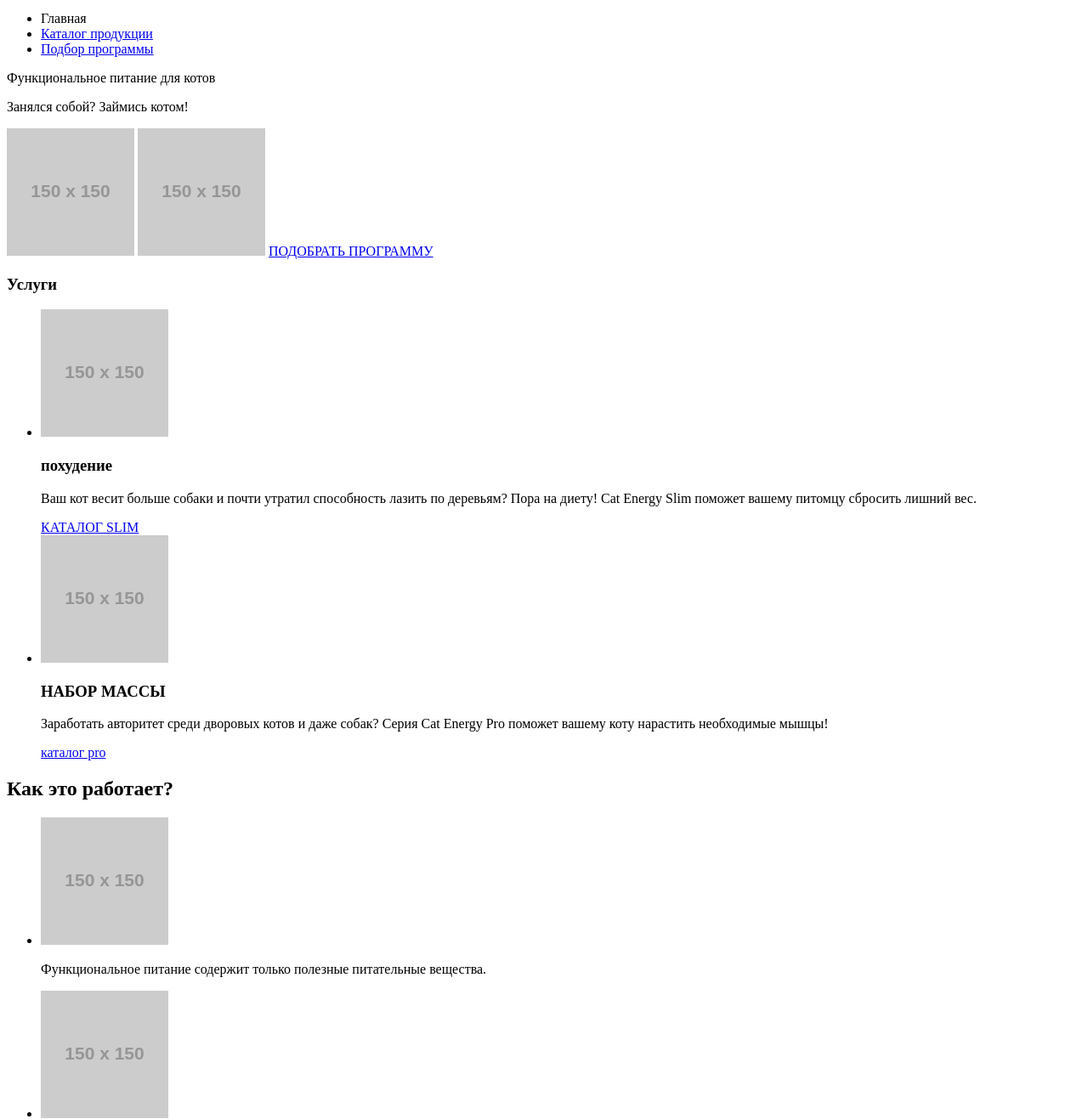
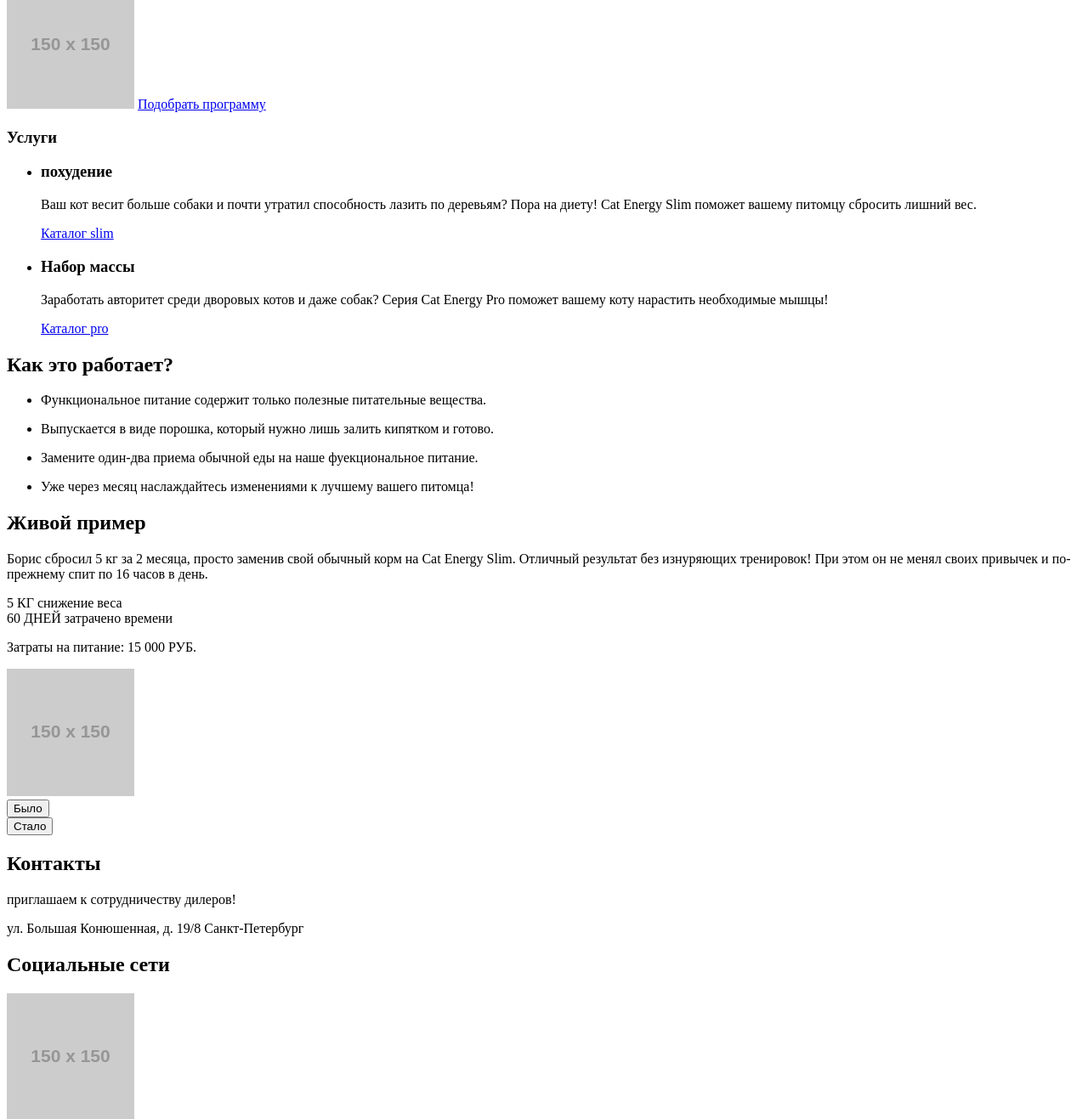
Before and after one commit to ivera-m/1608647-cat-energy-21, a website: page source/index.html in a window 1280 px wide. Shown: the part 340-1657 px from the top of the page at 85% size. Drawn offline with Linux system fonts and the light colour scheme; placeholder pictures from the web are drawn by us.

Commit message:
Внесение изменений в разметку главной страницы HTML-кода

```diff
--- a/source/index.html
+++ b/source/index.html
@@ -7,15 +7,11 @@
   </head>
 
   <body class="page__body">
-
     <header class="header">
       <div class="header__top-wrapper">
-        <a class="header__logo">
+        <a class="logo">
           <img src="https://via.placeholder.com/150x150" alt="CAT ENERGY">
         </a>
-        <div class="header__title">
-          <img class="header__logo" src="https://via.placeholder.com/150x150" alt="CAT ENERGY">
-        </div>
         <button class="header__toggle" type="button">
           Открыть меню
         </button>
@@ -24,7 +20,7 @@
         <div class="main-nav__wrapper">
           <ul class="main-nav__list">
             <li class="main-nav__list-item main-nav__list-item--active">
-              <a>Главная</a>
+              <a href="index.html">Главная</a>
             </li>
             <li class="main-nav__list-item">
               <a href="catalog.html">Каталог продукции</a>
@@ -41,63 +37,52 @@
         <div class="picture-blog__green-bg"></div>
         <p class="picture-blog__main-header">Функциональное питание для котов</p>
         <p class="picture-blog__secondary-header">Занялся собой? Займись котом!</p>
-        <img class="picture-blog__art" src="https://via.placeholder.com/150x150" alt="фоновый цвет">
         <img src="https://via.placeholder.com/150x150" alt="внешний вид продукта">
-        <a href="form.html" class="picture-blog__button">ПОДОБРАТЬ ПРОГРАММУ</a>
+        <a href="form.html" class="picture-blog__button">Подобрать программу</a>
       </section>
       <section class="servises">
         <h3 class="visually-hidden">Услуги</h3>
         <ul class="servises__list">
           <li class="servises__list-item">
-            <img src="https://via.placeholder.com/150x150" alt="Логотип услуги похудения">
             <h3 class="servises__list-item-title">похудение</h3>
             <p class="servises__info">Ваш кот весит больше собаки и почти утратил способность лазить по деревьям? Пора
               на диету! Cat Energy Slim поможет вашему питомцу сбросить лишний вес.</p>
-            <a href="catalog.html">КАТАЛОГ SLIM</a>
+            <a href="catalog.html" class="servises__list-item-link">Каталог slim</a>
           </li>
           <li class="servises__list-item">
-            <img src="https://via.placeholder.com/150x150" alt="Логотип услуги набора массы">
-            <h3>НАБОР МАССЫ</h3>
+            <h3 class="servises__list-item-title">Набор массы</h3>
             <p class="servises__info">Заработать авторитет среди дворовых котов и даже собак? Серия Cat Energy Pro
               поможет вашему коту нарастить необходимые мышцы!</p>
-            <a href="catalog.html" class="servises__catalog">каталог pro</a>
+            <a href="catalog.html" class="servises__list-item-link">Каталог pro</a>
           </li>
         </ul>
       </section>
-
       <section class="info-on-the-work">
         <h2 class="info-on-the-work__info">Как это работает?</h2>
         <ul class="info-on-the-work__list">
-          <li class="info-on-the-work__list-item">
-            <img class="info-on-the-work__list-item-picture" src="https://via.placeholder.com/150x150" alt="Логотип">
+          <li class="info-on-the-work__list-item info-on-the-work__list-item--leaf">
             <p class="info-on-the-work__list-item-info">Функциональное питание содержит только полезные питательные
               вещества.</p>
           </li>
-          <li class="info-on-the-work__list-item">
-            <img class="info-on-the-work__list-item-picture" src="https://via.placeholder.com/150x150" alt="Логотип">
+          <li class="info-on-the-work__list-item info-on-the-work__list-item--powder">
             <p class="info-on-the-work__list-item-info">Выпускается в виде порошка, который нужно лишь залить кипятком
               и готово.</p>
           </li>
-          <li class="info-on-the-work__list-item">
-            <img class="info-on-the-work__list-item-picture" src="https://via.placeholder.com/150x150" alt="Логотип">
+          <li class="info-on-the-work__list-item info-on-the-work__list-item--tableware">
             <p class="info-on-the-work__list-item-info">Замените один-два приема обычной еды на наше фуекциональное
               питание.</p>
           </li>
-          <li class="info-on-the-work__list-item">
-            <img class="info-on-the-work__list-item-picture" src="https://via.placeholder.com/150x150" alt="Логотип">
+          <li class="info-on-the-work__list-item info-on-the-work__list-item--clock">
             <p class="info-on-the-work__list-item-info">Уже через месяц наслаждайтесь изменениями к лучшему вашего
               питомца!</p>
           </li>
         </ul>
       </section>
-
       <section class="example">
         <h2 class="example__header">Живой пример</h2>
-
         <p class="example__info">Борис сбросил 5 кг за 2 месяца, просто заменив свой обычный корм на Cat Energy Slim.
           Отличный результат без изнуряющих тренировок! При этом он не менял своих привычек и по-прежнему спит по 16
           часов в день.</p>
-
         <div class="example__results">
           <div class="example__rusults-wrapper">
             <div class="example__result">
@@ -109,9 +94,8 @@
               <span class="example__result-description">затрачено времени</span>
             </div>
           </div>
-          <p class="example__expense">ЗАТРАТЫ НА ПИТАНИЕ: 15 000 РУБ.</p>
+          <p class="example__expense">Затраты на питание: 15 000 РУБ.</p>
         </div>
-
         <img class="example__picture" src="https://via.placeholder.com/150x150" alt="Результат кота Бориса">
         <div class="example__toggle-wrapper">
           <button class="example__toggle-before" type="button">Было</button>
@@ -134,21 +118,20 @@
       </section>
       <section class="social-network">
         <h2 class="visually-hidden">Социальные сети</h2>
-        <div class="social-network__company-name">
-          <img class="social-network__logo" src="https://via.placeholder.com/150x150" alt="CAT ENERGY">
-        </div>
-
-
-
+        <a class="logo">
+          <img src="https://via.placeholder.com/150x150" alt="CAT ENERGY">
+        </a>
         <div class="social-network__links">
-          <a class="social-network__links-vk social-network__links-vk--active"></a>
-          <a class="social-network__links-instagram social-network__links-instagram--active"></a>
-          <a class="social-network__links-facebook social-network__links-facebook--active"></a>
+          <a class="social-network__links-vk social-network__links--vk"></a>
+          <a class="social-network__links-instagram social-network__links--instagram"></a>
+          <a class="social-network__links-facebook social-network__links--facebook"></a>
         </div>
       </section>
       <div class="powered-by">
-        <a class="powered-by__name" href="https://htmlacademy.ru/intensive/adaptive">HTML Academy</a>
-        <a class="powered-by__logo" href="https://htmlacademy.ru/intensive/adaptive"><img class="powered-by__picture-logo" src="https://via.placeholder.com/150x150" alt="Логотип"></a>
+        <a class="powered-by__name-logo" href="https://htmlacademy.ru/intensive/adaptive">
+          <img class="powered-by__picture-logo" src="https://via.placeholder.com/150x150" alt="Логотип" />
+          HTML Academy
+        </a>
       </div>
     </footer>
   </body>
```
